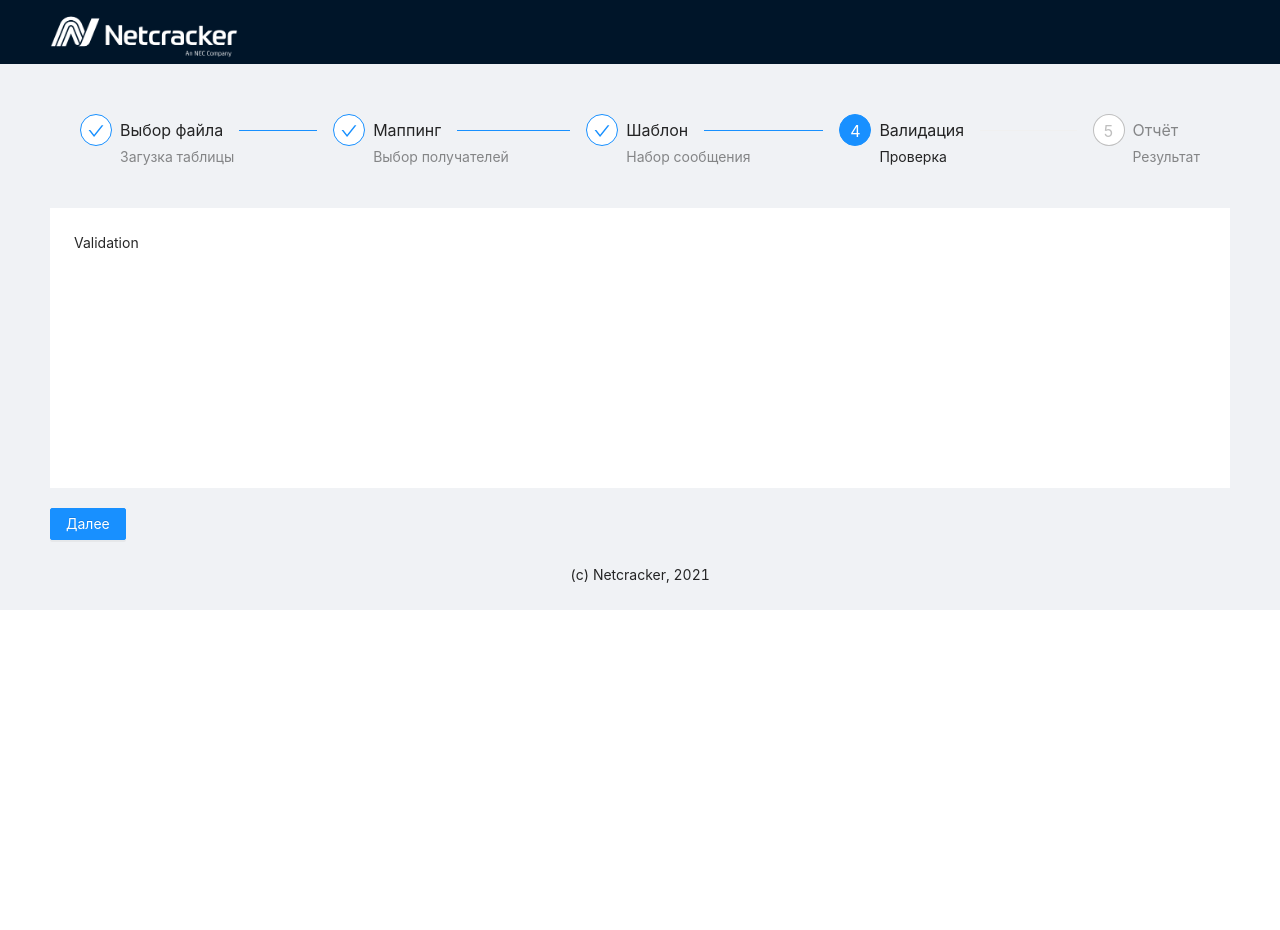
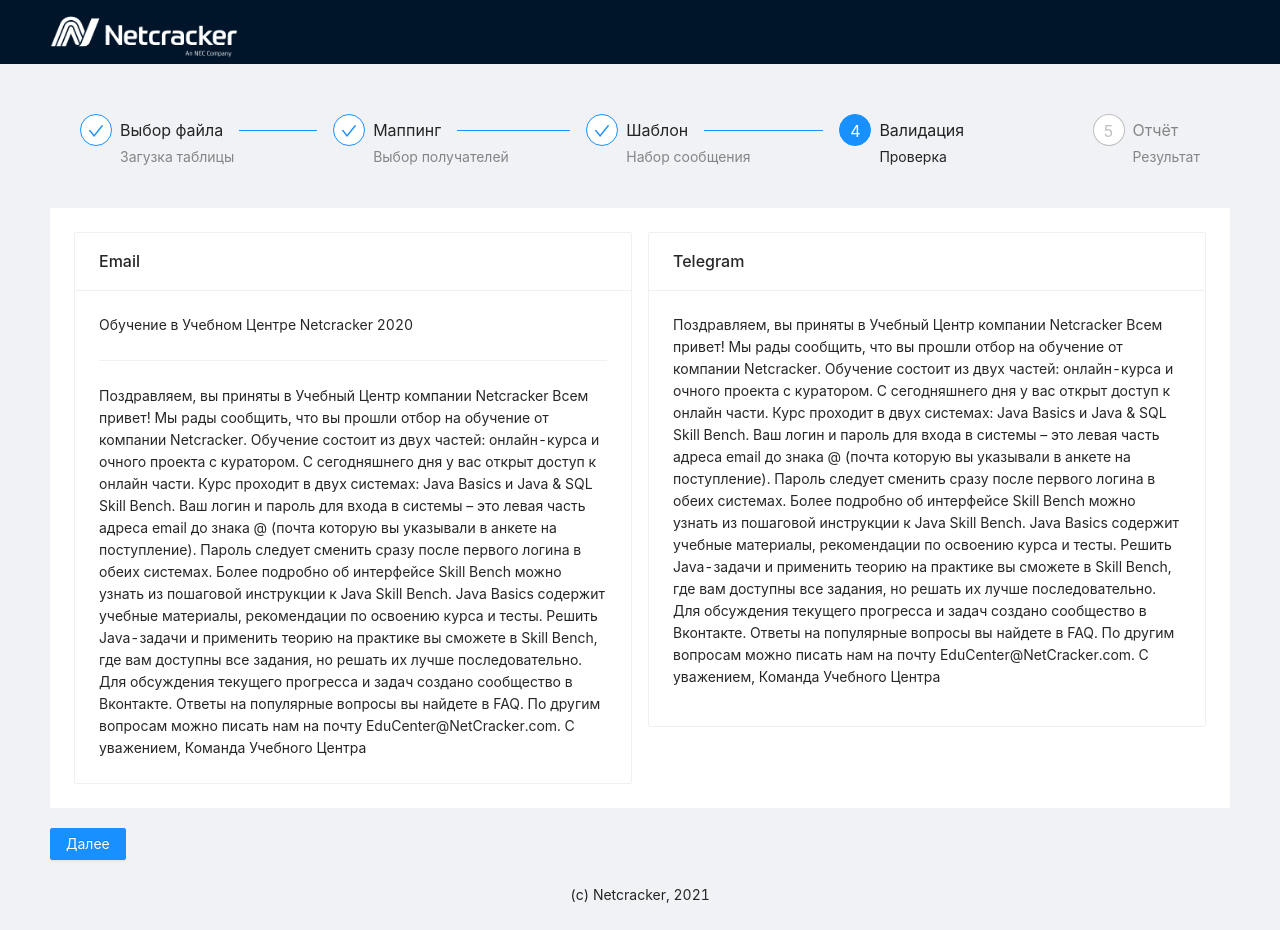
Before and after one commit to meltik1/edu-cmp, a React (Create React App) app in the folder client/: page /validation in a window 1280 px wide. Before the commit the page ends 800 px from the top, so only its background shows below. Built offline with nearby package versions, Linux system fonts and the light colour scheme.

Commit message:
Basic template and validation added

```diff
--- a/client/src/App.js
+++ b/client/src/App.js
@@ -5,12 +5,10 @@ import {
     Switch,
     Route,
     Link,
-    Redirect
 } from "react-router-dom";
 
 import {
     Layout,
-    Steps,
     Button
 } from "antd";
 import 'antd/dist/antd.css';
@@ -23,11 +21,8 @@ import Validation from "./components/Validation";
 import Report from "./components/Report";
 import "./App.css";
 import logo from "./img/logo_dark_removebg.png";
-import MySteps from "./components/MySteps";
 
-const {Header, Content, Footer} = Layout;
-
-const { Step } = Steps;
+const {Header, Footer} = Layout;
 
 export default function App() {
 
@@ -101,36 +96,6 @@ export default function App() {
                         </Route>
                     </Switch>
 
-                    {/*<MySteps current = {current}/>*/}
-
-                    {/*<Content style={{ padding: '40px 50px 0' }}>*/}
-                    {/*    <div className="site-layout-content">*/}
-                    {/*        <Switch>*/}
-                    {/*            <Route path="/pick-file">*/}
-                    {/*                <PickFile />*/}
-                    {/*            </Route>*/}
-                    {/*            <Route path="/mapping">*/}
-                    {/*                <Mapping />*/}
-                    {/*            </Route>*/}
-                    {/*            <Route path="/template">*/}
-                    {/*                <Template />*/}
-                    {/*            </Route>*/}
-                    {/*            <Route path="/validation">*/}
-                    {/*                <Validation />*/}
-                    {/*            </Route>*/}
-                    {/*            <Route path="/report">*/}
-                    {/*                <Report />*/}
-                    {/*            </Route>*/}
-                    {/*            <Route path="/">*/}
-                    {/*                <GetSessions />*/}
-                    {/*            </Route>*/}
-                    {/*            /!*<Route path="/">*!/*/}
-                    {/*            /!*    <Redirect to="/pick-file" />*!/*/}
-                    {/*            /!*</Route>*!/*/}
-                    {/*        </Switch>*/}
-                    {/*    </div>*/}
-                    {/*</Content>*/}
-
                     <div className="steps-action" style={{ padding: '20px 50px 0' }}>
 
                         {current < steps.length && (
--- a/client/src/components/Sessions.js
+++ b/client/src/components/Sessions.js
@@ -1,5 +1,5 @@
 import React, { useState } from "react";
-import { Button, Input, Modal, Popover, Table, Tag } from "antd";
+import { Button, Input, Modal, Table, Tag } from "antd";
 import { PlusOutlined } from '@ant-design/icons';
 import { Content } from "antd/es/layout/layout";
 
--- a/client/src/components/Template.js
+++ b/client/src/components/Template.js
@@ -1,13 +1,33 @@
 import React from "react";
 import MySteps from "./MySteps";
 import {Content} from "antd/es/layout/layout";
+import {Input, Card, Row, Col} from "antd";
 
 export default function Template() {
+
+    const { TextArea } = Input;
+
     return (
         <div>
             <MySteps current = {2}/>
             <Content style={{ padding: '40px 50px 0' }}>
-                <div className="site-layout-content"> Template </div>
+                <div className="site-layout-content">
+                    {/*<p>Тема</p>*/}
+                    <Row gutter={16}>
+                        <Col span={12}>
+                            <Card title={"Email"} >
+                                <Input placeholder={'Тема'} style={{ marginBottom: '12px' }}/>
+                                <TextArea placeholder={'Текст сообщения'} rows={4}/>
+                            </Card>
+                        </Col>
+                        <Col span={12}>
+                            <Card title={"Telegram"} >
+                                <TextArea placeholder={'Текст сообщения'} rows={6}/>
+                            </Card>
+                        </Col>
+                    </Row>
+
+                </div>
             </Content>
         </div>
     )
--- a/client/src/components/Validation.js
+++ b/client/src/components/Validation.js
@@ -1,14 +1,49 @@
 import React from "react";
 import MySteps from "./MySteps";
 import {Content} from "antd/es/layout/layout";
+import {Card, Row, Col, Divider} from "antd";
+
+const theme = 'Обучение в Учебном Центре Netсracker 2020'
+const text = 'Поздравляем, вы приняты в Учебный Центр компании Netcracker\n' +
+    '\n'+
+    'Всем привет! Мы рады сообщить, что вы прошли отбор на обучение от компании Netсracker.\n' +
+    'Обучение состоит из двух частей: онлайн-курса и очного проекта с куратором.\n' +
+    'С сегодняшнего дня у вас открыт доступ к онлайн части.\n' +
+    'Курс проходит в двух системах: Java Basics и Java & SQL Skill Bench.\n' +
+    'Ваш логин и пароль для входа в системы – это левая часть адреса email до знака @  (почта которую вы указывали в анкете на поступление).\n' +
+    'Пароль следует сменить сразу после первого логина в обеих системах.\n' +
+    'Более подробно об интерфейсе Skill Bench можно узнать из пошаговой инструкции к Java Skill Bench.\n' +
+    'Java Basics содержит учебные материалы, рекомендации по освоению курса и тесты.\n' +
+    'Решить Java-задачи и применить теорию на практике вы сможете в Skill Bench,  где вам доступны все задания, но решать их лучше последовательно.\n' +
+    'Для обсуждения текущего прогресса и задач создано сообщество в Вконтакте.\n' +
+    'Ответы на популярные вопросы вы найдете в FAQ.\n' +
+    'По другим вопросам можно писать нам на почту EduCenter@NetCracker.com.\n' +
+    'С уважением,\n' +
+    'Команда Учебного Центра'
 
 export default function Validation() {
     return (
         <div>
             <MySteps current = {3}/>
             <Content style={{ padding: '40px 50px 0' }}>
-                <div className="site-layout-content"> Validation </div>
+                <div className="site-layout-content">
+                    <Row gutter={16}>
+                        <Col span={12}>
+                            <Card title={"Email"} >
+                                <p>{theme}</p>
+                                <Divider />
+                                <div>{text}</div>
+                            </Card>
+                        </Col>
+                        <Col span={12}>
+                            <Card title={"Telegram"} >
+                                <p>{text}</p>
+                            </Card>
+                        </Col>
+                    </Row>
+
+                </div>
             </Content>
         </div>
-    );
+    )
 }
```
